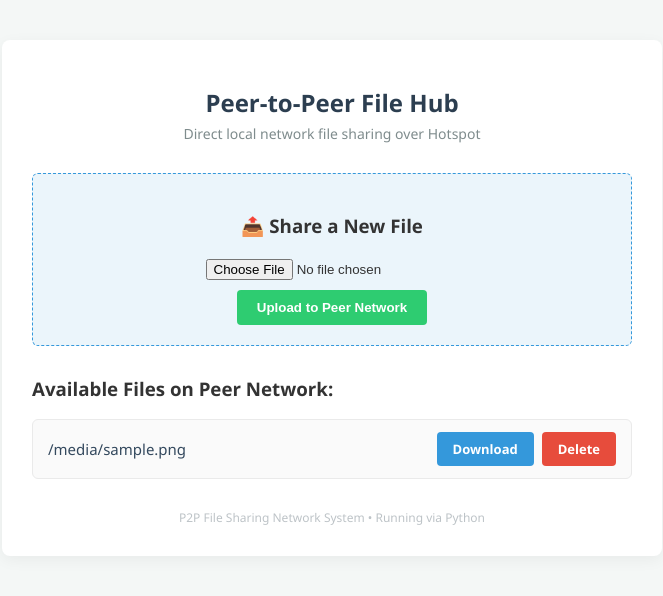
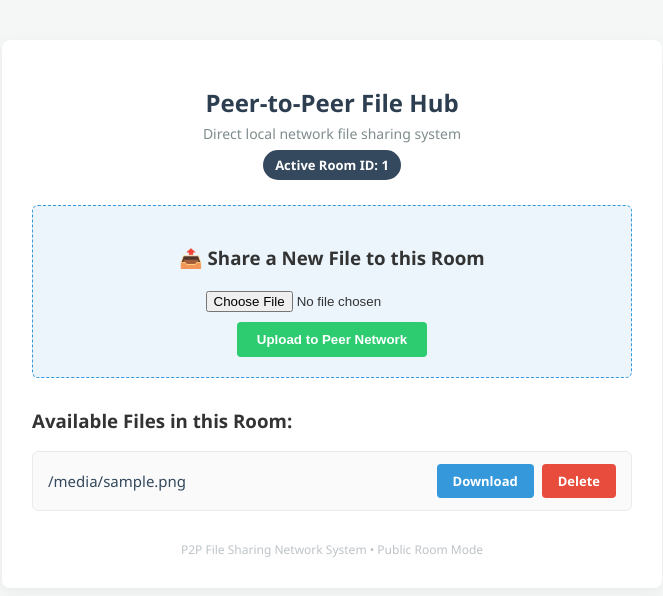
Before and after one commit to nethrakannan/p2p-live-hub, a Flask app: template templates/index.html in a window 1280 px wide. Shown: the top 596 px of the page, without its empty margins (308-971 px from the left). Run offline with Flask 3, Linux system fonts and the light colour scheme; the template is opened without the code that fills it: most values are stand-ins (such as "Sample title", 1, 10 or a date in 2020).

Commit message:
Enhance file sharing page with room features
Updated the file sharing interface to include room functionality and a room monitor badge.

```diff
--- a/templates/index.html
+++ b/templates/index.html
@@ -8,7 +8,9 @@
         body { font-family: 'Segoe UI', Tahoma, Geneva, Verdana, sans-serif; background-color: #f4f7f6; margin: 0; padding: 40px; color: #333; }
         .container { max-width: 600px; margin: 0 auto; background: white; padding: 30px; border-radius: 8px; box-shadow: 0 4px 15px rgba(0,0,0,0.05); }
         h1 { color: #2c3e50; text-align: center; font-size: 24px; margin-bottom: 5px; }
-        .subtitle { text-align: center; color: #7f8c8d; margin-bottom: 30px; font-size: 14px; }
+        .subtitle { text-align: center; color: #7f8c8d; margin-bottom: 10px; font-size: 14px; }
+        .room-badge { text-align: center; margin-bottom: 30px; }
+        .room-badge span { background: #34495e; color: white; padding: 6px 12px; border-radius: 20px; font-size: 13px; font-weight: bold; }
         .upload-section { background: #ebf5fb; padding: 20px; border-radius: 6px; border: 1px dashed #3498db; margin-bottom: 30px; text-align: center; }
         .upload-btn { background-color: #2ecc71; color: white; border: none; padding: 10px 20px; border-radius: 4px; font-weight: bold; cursor: pointer; margin-top: 10px; }
         .upload-btn:hover { background-color: #27ae60; }
@@ -27,31 +29,35 @@
 
 <div class="container">
     <h1>Peer-to-Peer File Hub</h1>
-    <div class="subtitle">Direct local network file sharing over Hotspot</div>
+    <div class="subtitle">Direct local network file sharing system</div>
+
+    <!-- ROOM MONITOR BADGE -->
+    <div class="room-badge">
+        <span>Active Room ID: {{ room_id }}</span>
+    </div>
 
     <div class="upload-section">
-        <h3>📤 Share a New File</h3>
-        <form action="/upload" method="post" enctype="multipart/form-data">
+        <h3>📤 Share a New File to this Room</h3>
+        <form action="/room/{{ room_id }}/upload" method="post" enctype="multipart/form-data">
             <input type="file" name="file" required><br>
             <button type="submit" class="upload-btn">Upload to Peer Network</button>
         </form>
     </div>
 
-    <h3>Available Files on Peer Network:</h3>
+    <h3>Available Files in this Room:</h3>
     <ul class="file-list">
         {% for file in files %}
         <li class="file-item">
             <span class="file-name">{{ file }}</span>
             <div class="actions">
-                <a href="/download/{{ file }}" class="download-btn">Download</a>
-                <!-- NEW DELETE LINK -->
-                <a href="/delete/{{ file }}" class="delete-btn" onclick="return confirm('Are you sure you want to delete this file?');">Delete</a>
+                <a href="/room/{{ room_id }}/download/{{ file }}" class="download-btn">Download</a>
+                <a href="/room/{{ room_id }}/delete/{{ file }}" class="delete-btn" onclick="return confirm('Are you sure you want to delete this file?');">Delete</a>
             </div>
         </li>
         {% endfor %}
     </ul>
 
-    <div class="footer">P2P File Sharing Network System • Running via Python</div>
+    <div class="footer">P2P File Sharing Network System • Public Room Mode</div>
 </div>
 
 </body>
```
